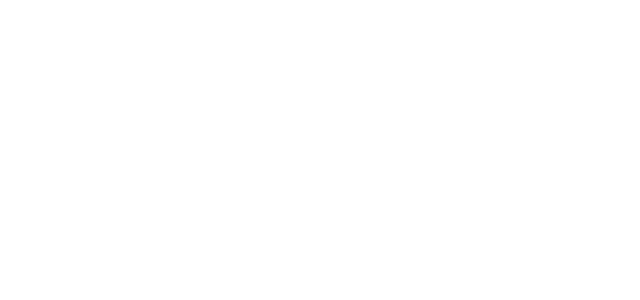
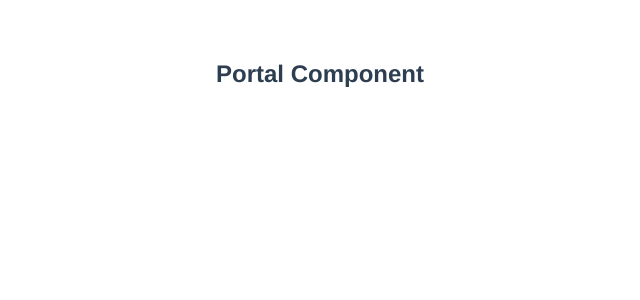
Before and after one commit to DataScientist2807/codevol_vuejs, a Vue app: page / in a window 1280 px wide. Shown: the top 300 px of the page, without its empty margins (320-960 px from the left). Built offline with nearby package versions, Linux system fonts and the light colour scheme.

Commit message:
Teleport Component

```diff
--- a/public/index.html
+++ b/public/index.html
@@ -13,5 +13,6 @@
     </noscript>
     <div id="app"></div>
     <!-- built files will be auto injected -->
+     <div id="portal-root"></div>
   </body>
 </html>
--- a/src/App.vue
+++ b/src/App.vue
@@ -1,15 +1,16 @@
 <!-- https://github.com/gopinav/Vue-3-Tutorials/blob/master/vue-fundamentals/src/App.vue -->
  <!-- Computed Properties are cached -->
 <template>
-
+ <Portal />
  </template>
 
 <script>
-import Article from './components/Article.vue'
+import Portal from './components/Portal.vue'
 
 export default {
   name: "App",
   components: {
+    Portal,
   },
   data() {
     return {
--- /dev/null
+++ b/src/components/Portal.vue
@@ -0,0 +1,13 @@
+<template>
+  <h2>Portal Component</h2>
+</template>
+
+<script>
+export default {
+    name: 'Portal'
+}
+</script>
+
+<style>
+
+</style>
```
